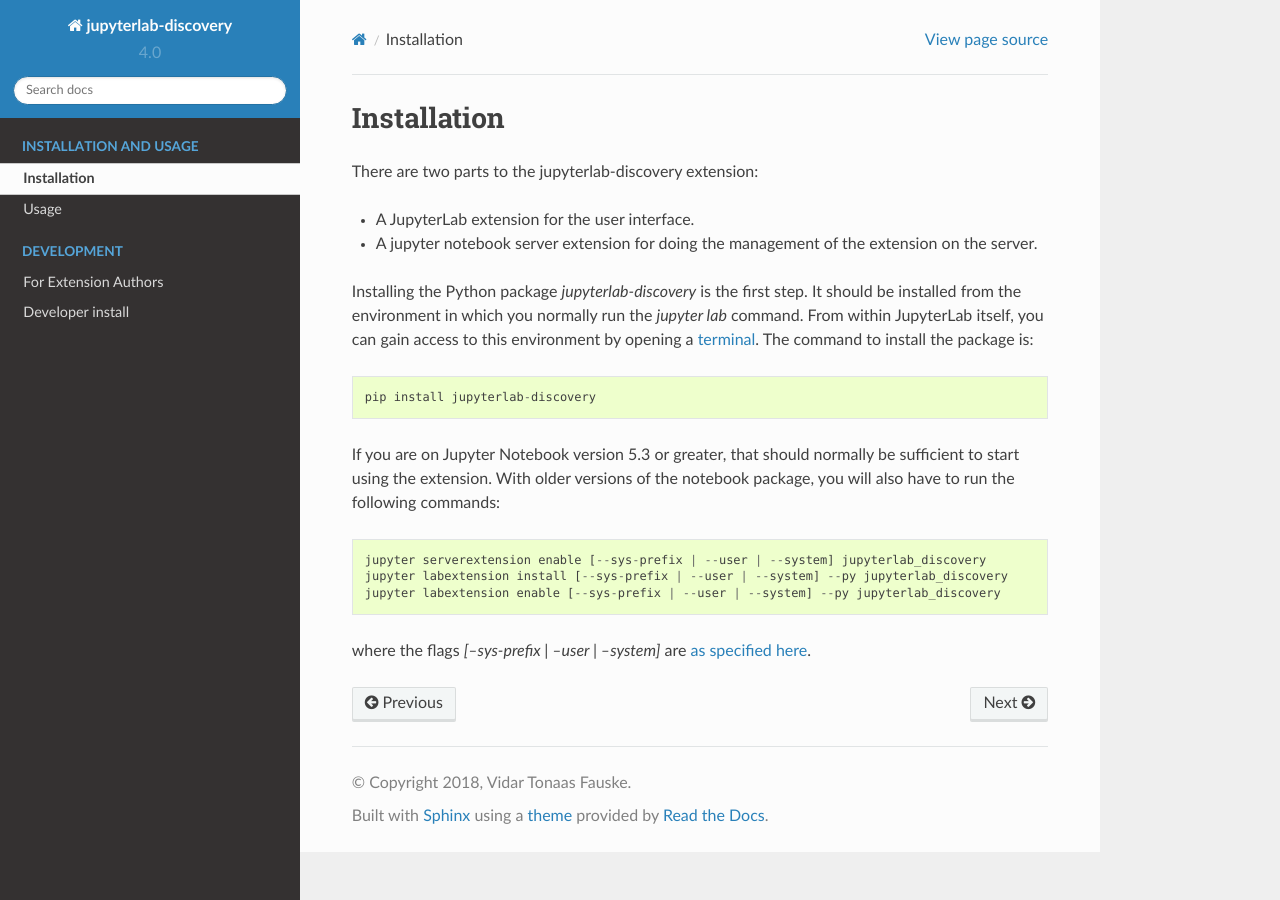
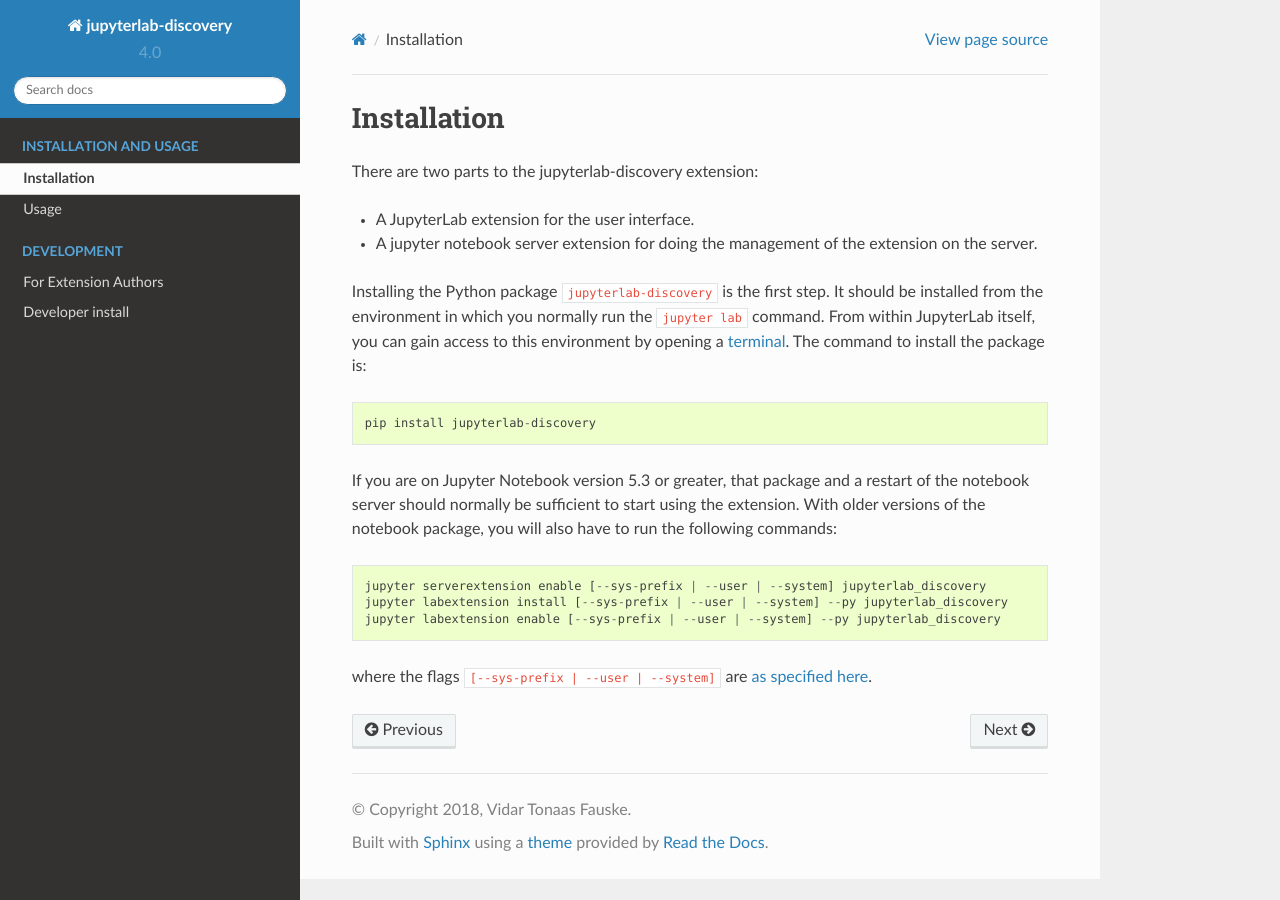
Before and after one commit to vidartf/jupyterlab_discovery, a Sphinx documentation site: the page built from docs/source/installation.rst, in a window 1280 px wide. Built offline with Sphinx 7.4.7 and the Read the Docs theme 2.0.0, drawn with Linux system fonts in a browser that asks for light colours.

Commit message:
Tweak docs

```diff
--- a/docs/source/installation.rst
+++ b/docs/source/installation.rst
@@ -6,22 +8,22 @@
 - A JupyterLab extension for the user interface.
 - A jupyter notebook server extension for doing the management of the extension on the server.
 
-Installing the Python package `jupyterlab-discovery` is the first step. It should be installed
-from the environment in which you normally run the `jupyter lab` command. From within JupyterLab
+Installing the Python package ``jupyterlab-discovery`` is the first step. It should be installed
+from the environment in which you normally run the ``jupyter lab`` command. From within JupyterLab
 itself, you can gain access to this environment by opening a `terminal`_. The command to install
 the package is::
 
     pip install jupyterlab-discovery
 
-If you are on Jupyter Notebook version 5.3 or greater, that should normally be sufficient to
-start using the extension. With older versions of the notebook package, you will also have
-to run the following commands::
+If you are on Jupyter Notebook version 5.3 or greater, that package and a restart of the notebook
+server should normally be sufficient to start using the extension. With older versions of the
+notebook package, you will also have to run the following commands::
 
     jupyter serverextension enable [--sys-prefix | --user | --system] jupyterlab_discovery
     jupyter labextension install [--sys-prefix | --user | --system] --py jupyterlab_discovery
     jupyter labextension enable [--sys-prefix | --user | --system] --py jupyterlab_discovery
 
-where the flags `[--sys-prefix | --user | --system]` are `as specified here`_.
+where the flags ``[--sys-prefix | --user | --system]`` are `as specified here`_.
 
 .. links
 
```
Also changed, not shown: other parts of docs/source/installation.rst (+2 -0 lines).
